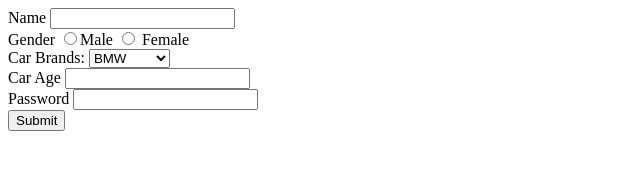
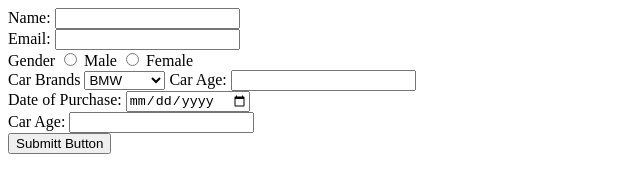
Before and after one commit to acciojob/car-insurance-form-preksha1211, a website: page main.html in a window 1280 px wide. Shown: the whole page, without its empty margins (0-640 px from the left). Drawn offline with Linux system fonts and the light colour scheme.

Commit message:
created a submission

```diff
--- a/main.html
+++ b/main.html
@@ -6,31 +6,48 @@
 	<link rel="stylesheet" href="styles.css">
 </head>
     <form>
-		<label>Name</label>
-		<input type="text">
+		<label  for="name">Name:</label>
+		<input type="text" id="name" type="text" required>
+		<br>
+
+		<label for="email">Email:</label>
+		<input type="text" id="email" type="text" required>
 		<br>
 
 		<label>Gender</label>
-		<input type="radio">Male
-		<input type="radio"> Female
-		<br>
-         <label for="cars">Car Brands:</label>
-		<select>
-		  <option>BMW</option>
-		  <option>Audi</option>
-		  <option>Mercedez</option>
-		</select>
+		<input type="radio" required name="gender" id="male">
+		<label for="male">Male</label>
+		<input type="radio" name="gender" id="gemale">
+		<label for="female">Female</label>
+
 		<br>
 
-		<label>Car Age</label>
-		<input type="Number">
+		<label for="cars">Car Brands</label>
+		<select id="cars">
+			<option value="BMW">BMW</option>
+			<option value="Audi">Audi</option>
+			<option value="Mercedez">Mercedez</option>
+
+		</select>
+
+
+		<label for="carage">Car Age:</label>
+		<input id="carage" type="mumber" required>
 		<br>
 
-		<label>Password</label>
-		<input type="text">
+
+		<label for="dop">Date of Purchase:</label>
+		<input id="dop" type="date" required>
 		<br>
 
-		<button type="submit">Submit</button>
+
+		<label for="password">Car Age:</label>
+		<input id="password" type="password" required>
+		<br>
+
+		<button type="submitt">Submitt Button</button>
+
+
 
 	</form>
 
```
